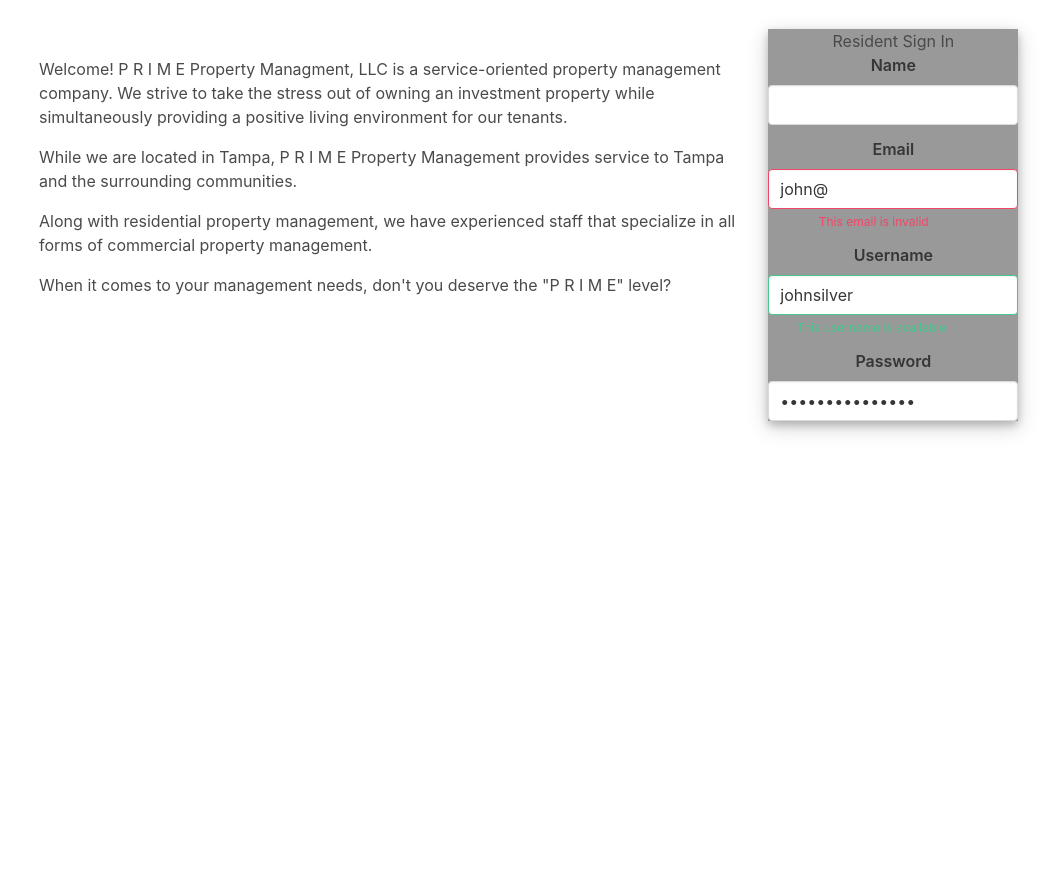
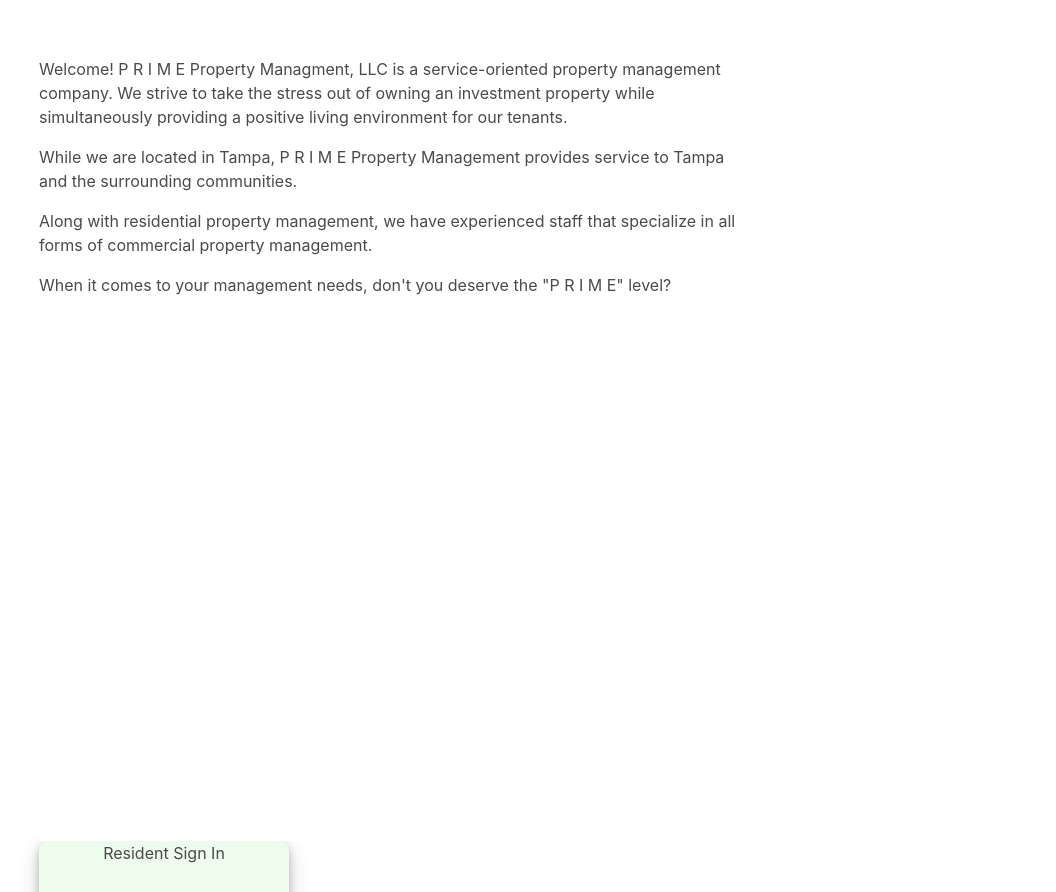
Before and after one commit to mcgolkev/Prime_website, a Vue app in the folder vue/: page /login in a window 1280 px wide. Shown: the part 180-1072 px from the top of the page, without its empty margins (57-1113 px from the left). Built offline with nearby package versions, Linux system fonts and the light colour scheme.

Commit message:
css changes to signin

```diff
--- a/vue/src/App.vue
+++ b/vue/src/App.vue
@@ -208,10 +208,27 @@ box-shadow: 0px 3px 15px;
 }
 
 .shadow-box {
-  background-color: #edfced;
-  width: 250px;
-  box-shadow: 0 4px 8px 0 rgba(0, 0, 0, 0.2), 0 6px 20px 0 rgba(0, 0, 0, 0.19);
-  text-align: center;
+    display: flex;
+    background-color: #edfced;
+    width: 250px;
+    box-shadow: 0 4px 8px 0 rgba(0, 0, 0, 0.2), 0 6px 20px 0 rgba(0, 0, 0, 0.19);
+    text-align: center;
+    border-radius: 10px;
     }
+.alert-danger{
+    color: #c80813;
+    font-size: 11px;
+    margin-right: 8px;
+    margin-left: 8px;
+}
+.form-control {
+
+	border: 1px solid #dbdbdb;
+	border-radius: 6px;
+	height: 34px;
+	padding: 7px 7px 7px 7px;
+	width: 85%;
+}
+
 
 </style>
--- a/vue/src/views/Index.vue
+++ b/vue/src/views/Index.vue
@@ -19,34 +19,7 @@
 
       </div>
 
-      <div id="login" class="shadow-box">
-        <h3>Resident Sign In </h3>
-          <b-field label="Name">
-                <b-input v-model="name"></b-input>
-            </b-field>
 
-            <b-field label="Email"
-                type="is-danger"
-                message="This email is invalid">
-                <b-input type="email"
-                    value="john@"
-                    maxlength="30">
-                </b-input>
-            </b-field>
-
-            <b-field label="Username"
-                type="is-success"
-                message="This username is available">
-                <b-input value="johnsilver" maxlength="30"></b-input>
-            </b-field>
-
-            <b-field label="Password">
-                <b-input type="password"
-                    value="iwantmytreasure"
-                    password-reveal>
-                </b-input>
-            </b-field>
-      </div>
     </div>
   </div>
 
@@ -54,20 +27,16 @@
 
   <div id="all">
 
-    <h1 id="OverallPageTitleOutsideOfTitles"><br>
-        <center>Please Sign In</center>
-    </h1>
-
 
 
            <div class="shadow-box">
-                      <form class="form-signin" @submit.prevent="login">
-                      <center><h1 class="h3 mb-3 font-weight-normal"><b>Resident Sign In</b></h1></center>
+                      <form  @submit.prevent="login">
+                      <center>Resident Sign In</center>
                       <div
-                        class="alert alert-danger"
+                        class="alert-danger"
                         role="alert"
                         v-if="invalidCredentials"
-                          >Invalid username and password!</div>
+                          >The email address and password entered do not match any in our system. Please try again.</div><br>
                           <div
                             class="alert alert-success"
                             role="alert"
```
Also changed, not shown: 1 other file (tests, documents, lock files or other folders).
